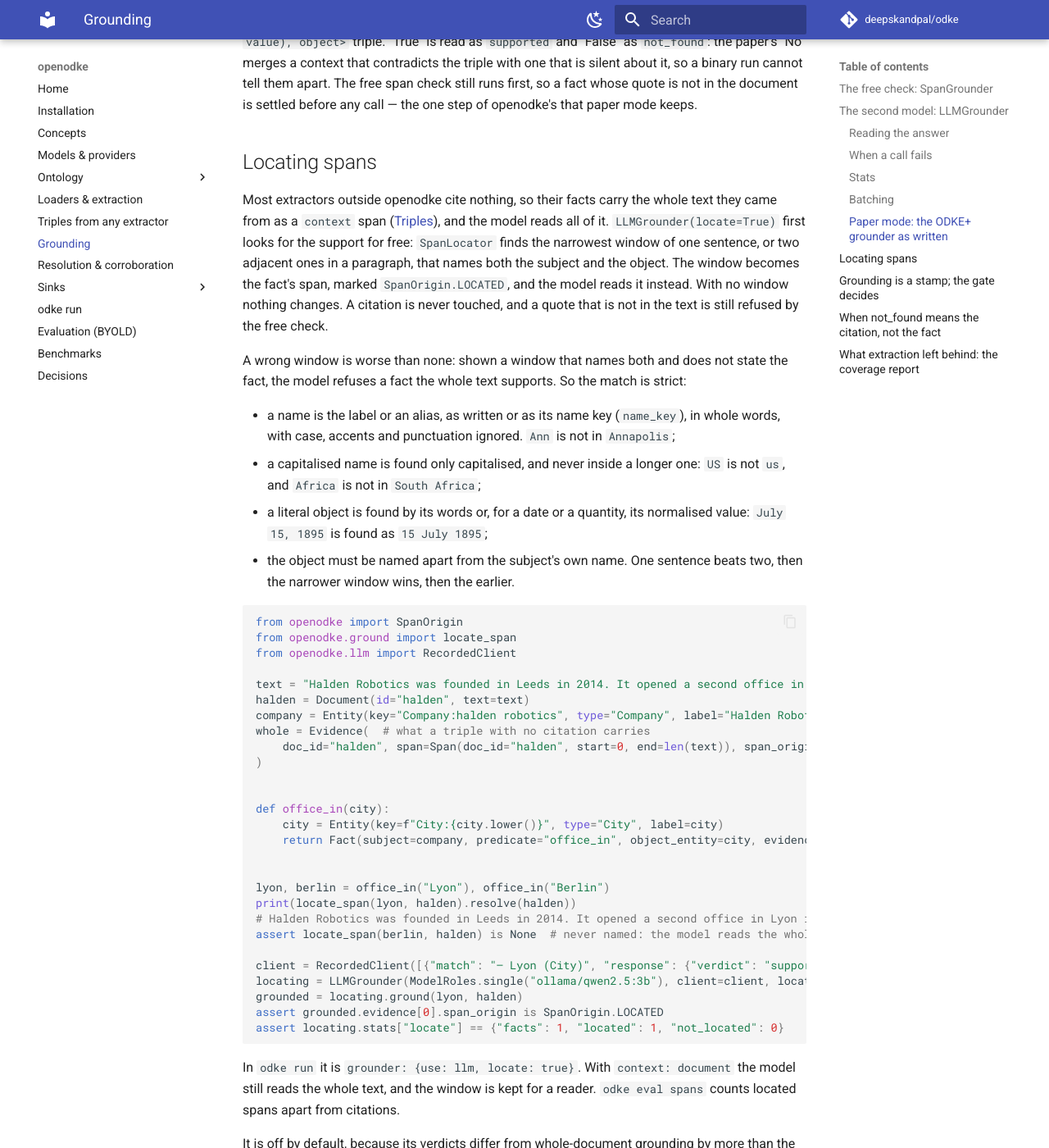
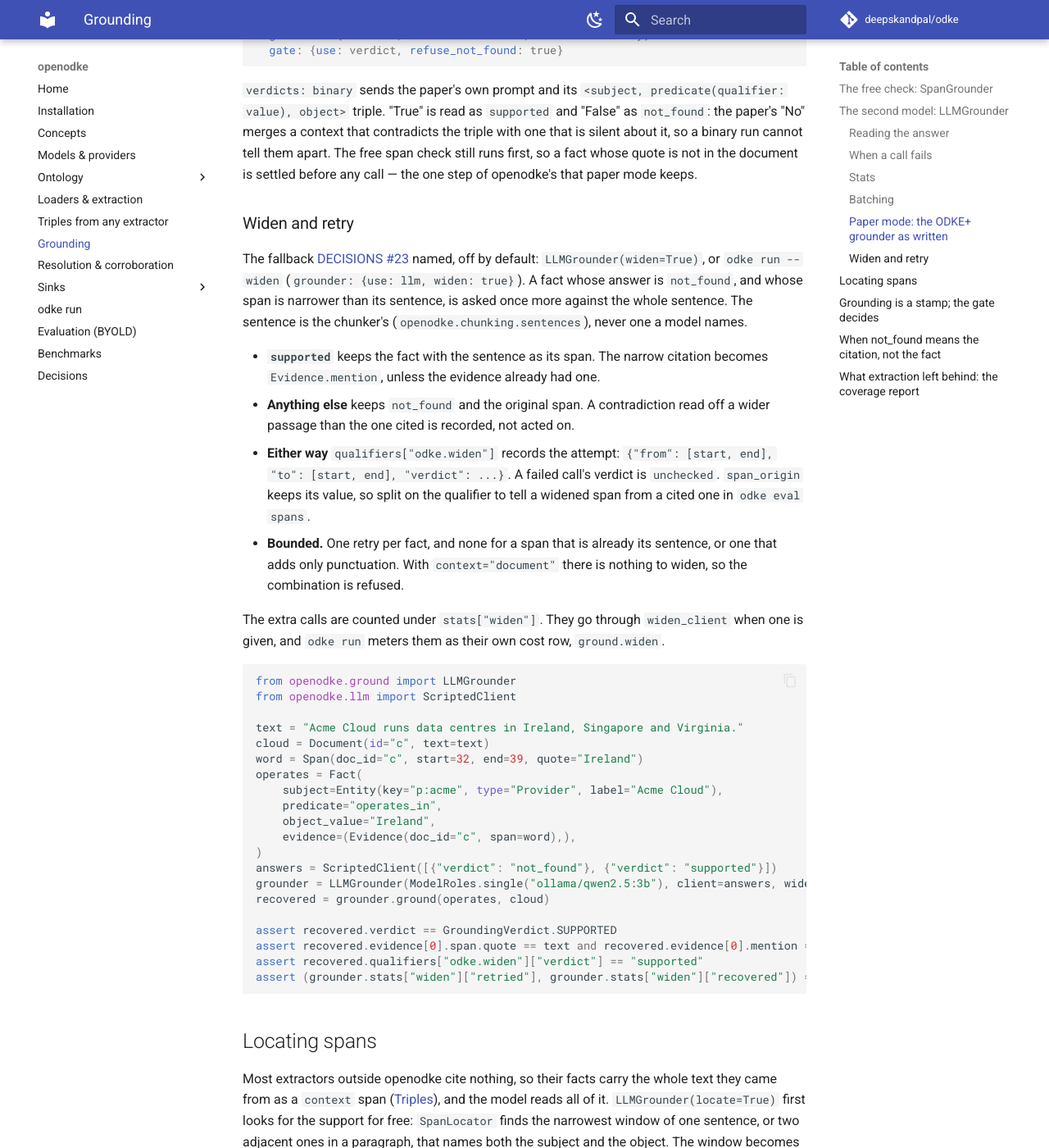
Before and after one commit to deepskandpal/odke, an MkDocs documentation site: the page built from docs/grounding.md, in a window 1280 px wide and 1400 px high, scrolled down 4410 px. Shown: the whole window at 82% size. Built offline with MkDocs 1.6.1 and Material for MkDocs 9.7.7, drawn with Linux system fonts in a browser that asks for light colours; comment, search, counter and statistics services are not loaded; some of the changed text lies outside the part shown.

Commit message:
docs: widen and retry, its record and its stats
Co-Authored-By: Claude Opus 5.5 <noreply@anthropic.com>
Claude-Session: https://claude.ai/code/session_016EZ1FgTUH3NKEQyU837Wcd

````diff
--- a/docs/grounding.md
+++ b/docs/grounding.md
@@ -166,6 +166,9 @@ Transient errors are retried under a `RetryPolicy` (`openodke.ground.RetryPolicy
 - `prompts`, the key of the [registered prompt](models.md#prompts) the calls
   sent, such as `ground.span@1`; empty when no call was made
 - the span check's own counts, under `span`
+- with `widen=True`, under `widen`: `retried`, `recovered`, and the retries' own
+  `calls`, `failed`, `unparseable`, tokens and `cost_usd`. Those calls are in the
+  totals above too, and each fact is counted once, under its final verdict
 
 ### Batching
 
@@ -200,6 +203,53 @@ contradicts the triple with one that is silent about it, so a binary run cannot
 tell them apart. The free span check still runs first, so a fact whose quote is
 not in the document is settled before any call — the one step of openodke's
 that paper mode keeps.
+
+### Widen and retry
+
+The fallback [DECISIONS #23](decisions.md) named, off by default:
+`LLMGrounder(widen=True)`, or `odke run --widen` (`grounder: {use: llm, widen:
+true}`). A fact whose answer is `not_found`, and whose span is narrower than its
+sentence, is asked once more against the whole sentence. The sentence is the
+chunker's (`openodke.chunking.sentences`), never one a model names.
+
+- **`supported`** keeps the fact with the sentence as its span. The narrow
+  citation becomes `Evidence.mention`, unless the evidence already had one.
+- **Anything else** keeps `not_found` and the original span. A contradiction
+  read off a wider passage than the one cited is recorded, not acted on.
+- **Either way** `qualifiers["odke.widen"]` records the attempt:
+  `{"from": [start, end], "to": [start, end], "verdict": ...}`. A failed call's
+  verdict is `unchecked`. `span_origin` keeps its value, so split on the
+  qualifier to tell a widened span from a cited one in `odke eval spans`.
+- **Bounded.** One retry per fact, and none for a span that is already its
+  sentence, or one that adds only punctuation. With `context="document"` there is
+  nothing to widen, so the combination is refused.
+
+The extra calls are counted under `stats["widen"]`. They go through
+`widen_client` when one is given, and `odke run` meters them as their own cost
+row, `ground.widen`.
+
+```python
+from openodke.ground import LLMGrounder
+from openodke.llm import ScriptedClient
+
+text = "Acme Cloud runs data centres in Ireland, Singapore and Virginia."
+cloud = Document(id="c", text=text)
+word = Span(doc_id="c", start=32, end=39, quote="Ireland")
+operates = Fact(
+    subject=Entity(key="p:acme", type="Provider", label="Acme Cloud"),
+    predicate="operates_in",
+    object_value="Ireland",
+    evidence=(Evidence(doc_id="c", span=word),),
+)
+answers = ScriptedClient([{"verdict": "not_found"}, {"verdict": "supported"}])
+grounder = LLMGrounder(ModelRoles.single("ollama/qwen2.5:3b"), client=answers, widen=True)
+recovered = grounder.ground(operates, cloud)
+
+assert recovered.verdict == GroundingVerdict.SUPPORTED
+assert recovered.evidence[0].span.quote == text and recovered.evidence[0].mention == word
+assert recovered.qualifiers["odke.widen"]["verdict"] == "supported"
+assert (grounder.stats["widen"]["retried"], grounder.stats["widen"]["recovered"]) == (1, 1)
+```
 
 ## Locating spans
 
````
Also changed, not shown: docs/resolution-and-corroboration.md (+1 -0 lines), docs/run.md (+2 -2 lines).
